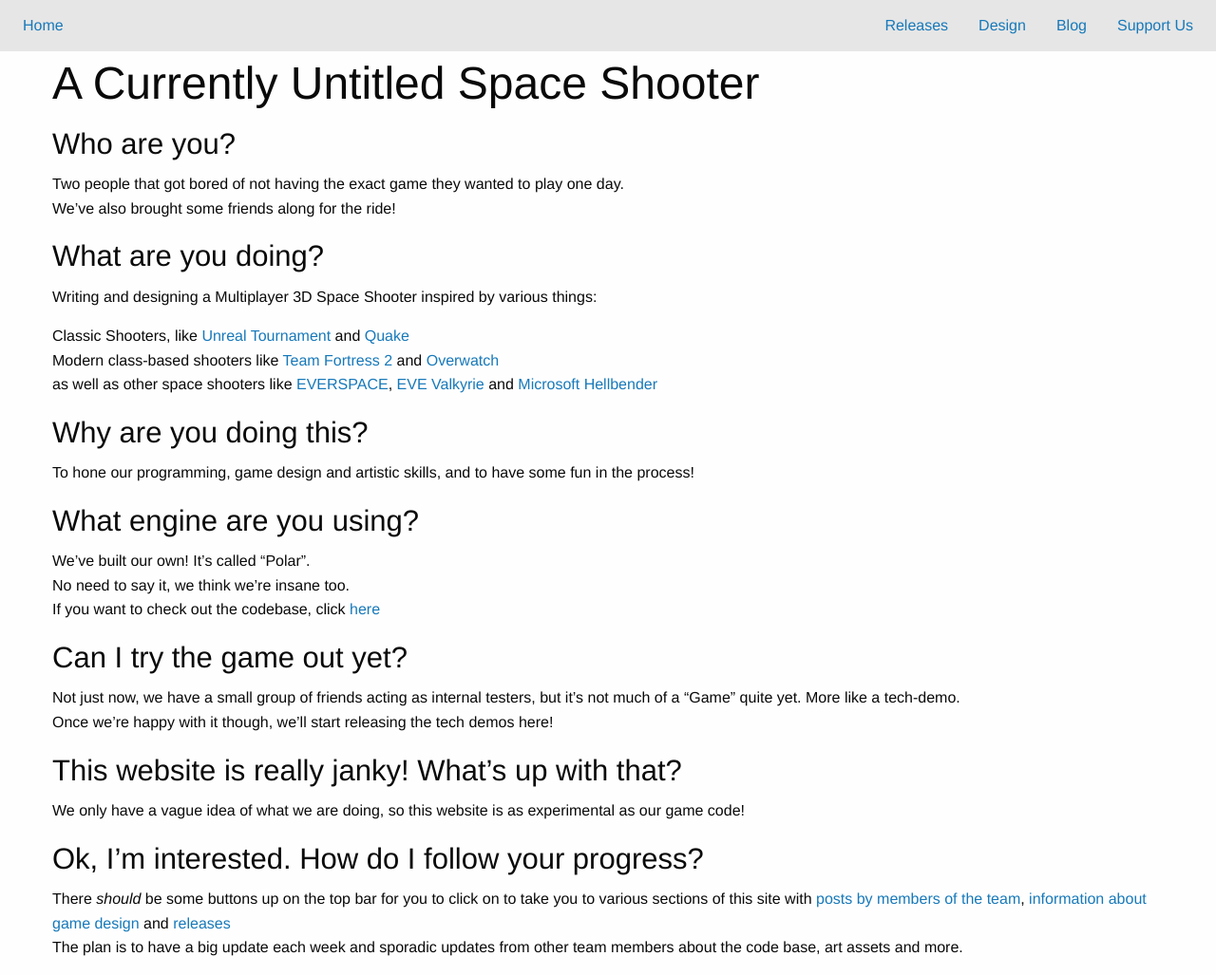
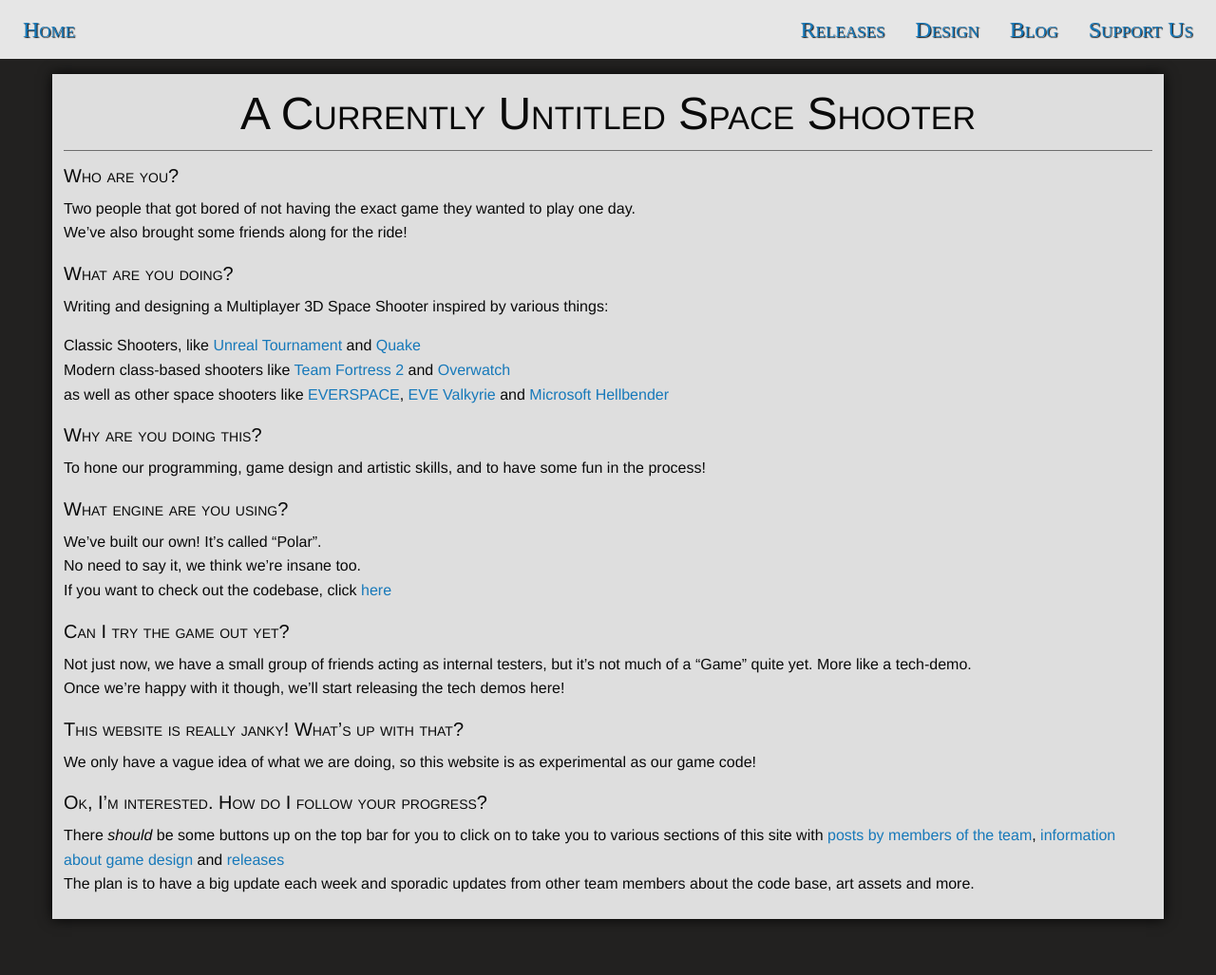
Before and after one commit to corporeality-space/web, a Jekyll site: the page built from index.md, in a window 1280 px wide. Shown: the whole page at 95% size. Built offline with Jekyll 4.4.1, drawn with Linux system fonts in a browser that asks for light colours; nearby versions of some CDN libraries; some web fonts are replaced; our own code applies the rules of GitHub Pages for plain Markdown files; library files that are not in the unit come from our copies; after the commit the page ends 984 px from its top, so only the background shows below that.

Commit message:
Update head.html

```diff
--- a/_includes/head.html
+++ b/_includes/head.html
@@ -3,8 +3,8 @@
 	<meta http-equiv="x-ua-compatible" content="ie=edge">
 	<meta name="viewport" content="width=device-width, initial-scale=1.0">
 	<title>{{ page.title }}</title>
-	<link rel="stylesheet" href="/polar-space/assets/css/foundation-6.5.1.css">
-	<link rel="stylesheet" href="/polar-space/assets/css/app.css">
+	<link rel="stylesheet" href="/assets/css/foundation-6.5.1.css">
+	<link rel="stylesheet" href="/assets/css/app.css">
 	<!-- Global site tag (gtag.js) - Google Analytics -->
 		<script async src="https://www.googletagmanager.com/gtag/js?id=UA-148376941-3"></script>
 		<script>
```
